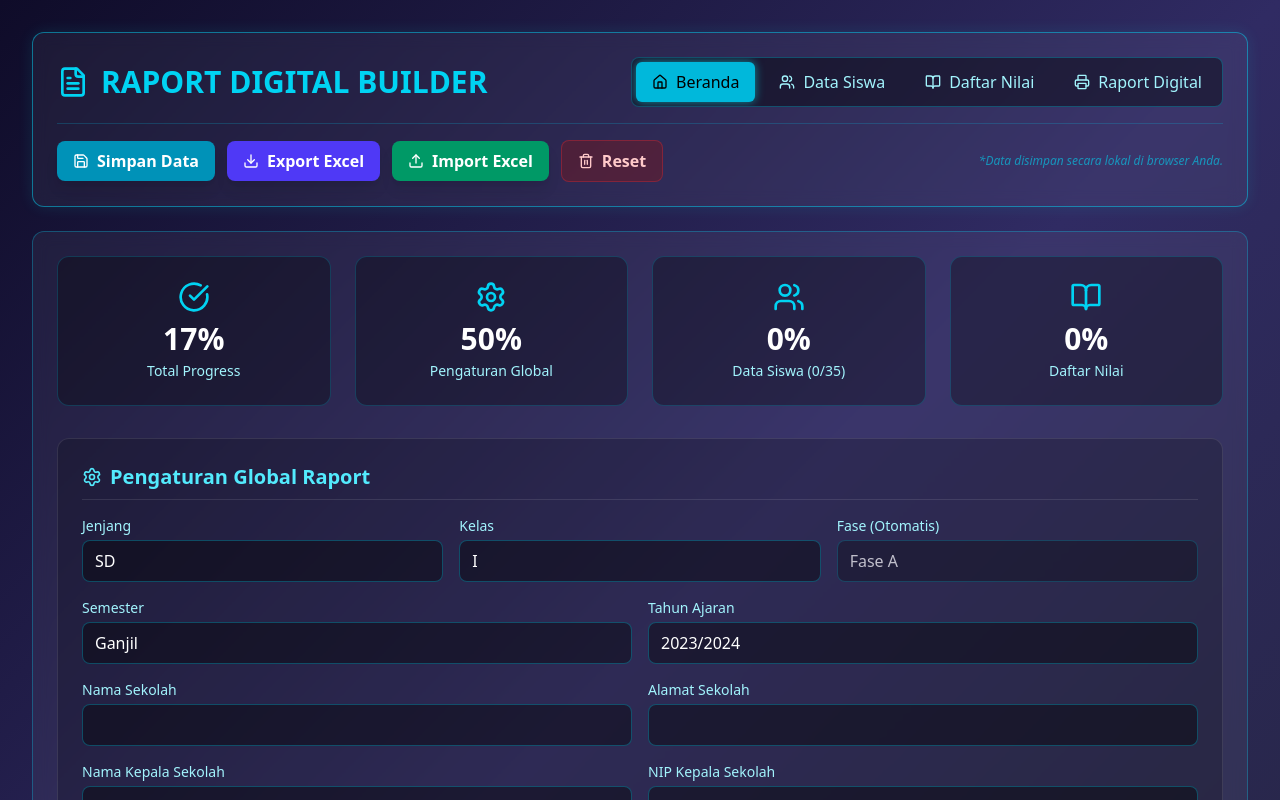
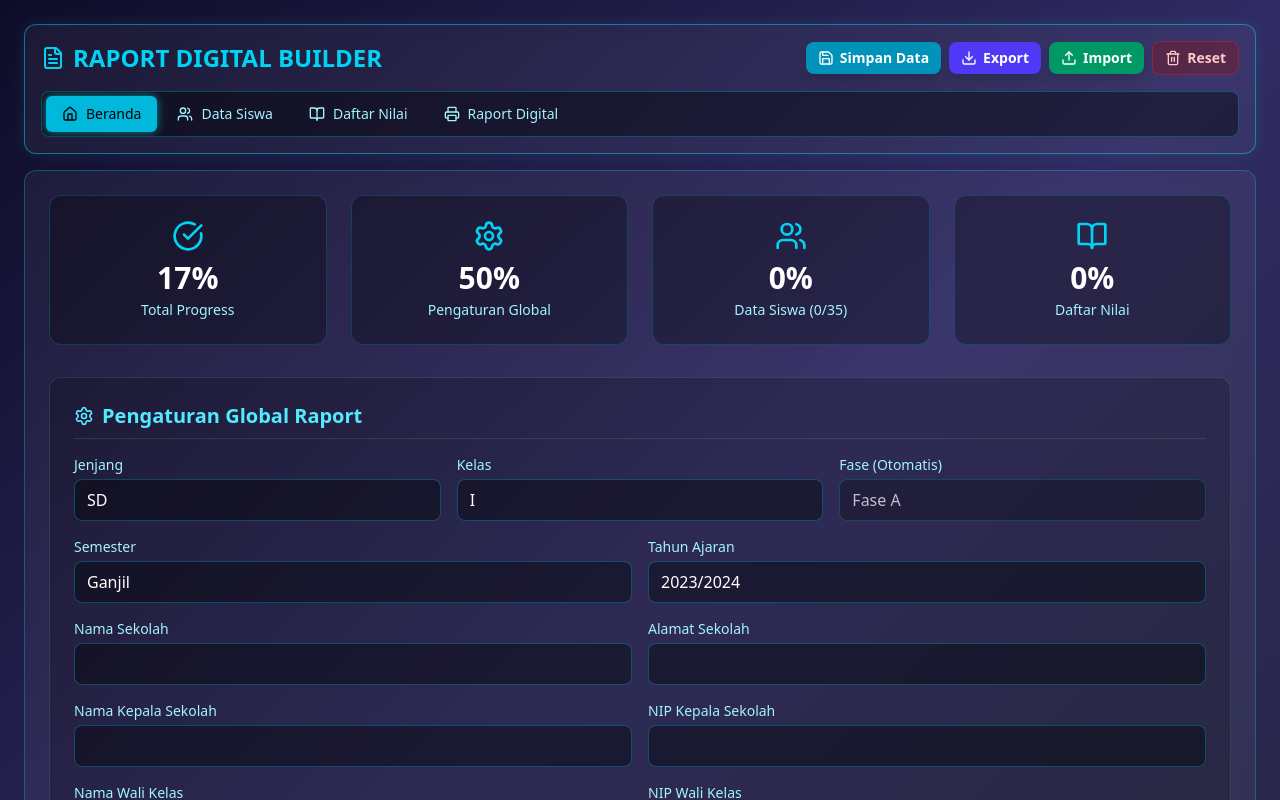
Before and after one commit to pemuryadi/Raport-pemuryadi, a React (Vite) app: page / in a window 1280 px wide. Shown: the top 800 px of the page. Built offline with nearby package versions, Linux system fonts and the light colour scheme.

Commit message:
feat: add cocurricular description generator
Implement automated descriptions for cocurricular reports based on predefined P5 themes to streamline the evaluation process.

```diff
--- a/src/App.tsx
+++ b/src/App.tsx
@@ -151,6 +151,37 @@ function generateDeskripsi(mapel: string, skor: string | number) {
   }
 }
 
+function generateKokurikulerDescription(input: string): string {
+  const t = input.trim().toLowerCase();
+
+  if (!t) return "Siswa menunjukkan perkembangan karakter yang positif dengan mulai berpartisipasi aktif dalam kegiatan projek P5 bersama teman sebaya.";
+
+  if (t.length > 50) return input.charAt(0).toUpperCase() + input.slice(1);
+
+  const themes = [
+    { key: 'berkelanjutan', desc: 'Ananda sangat sadar dalam projek "Gaya Hidup Berkelanjutan", mampu menjaga lingkungan secara aktif serta mengaplikasikan hidup ramah lingkungan di kehidupan sehari-hari.' },
+    { key: 'kearifan', desc: 'Ananda berpartisipasi proaktif pada projek "Kearifan Lokal", menunjukkan sikap adaptif terhadap tradisi serta antusias menjaga kelestarian budaya daerah.' },
+    { key: 'bhinneka', desc: 'Ananda memiliki empati tinggi pada projek "Bhinneka Tunggal Ika", mengutamakan toleransi positif dan sangat menghargai keberagaman dalam pergaulan.' },
+    { key: 'bangun', desc: 'Ananda senantiasa energik dalam projek "Bangunlah Jiwa dan Raganya", mampu memelihara wawasan kesehatan fisik-mental serta berpartisipasi suportif dan positif.' },
+    { key: 'jiwa', desc: 'Ananda menunjukkan antusiasme yang luar biasa pada projek "Bangunlah Jiwa dan Raganya", menjaga kesehatan serta interaksi teman sebaya dengan baik.' },
+    { key: 'demokrasi', desc: 'Ananda mampu mengartikulasikan pemikiran logis pada projek "Suara Demokrasi", tanggap dalam musyawarah serta santun menghargai opini sesama rekan.' },
+    { key: 'rekayasa', desc: 'Ananda berdaya inovasi tinggi dalam projek "Rekayasa dan Teknologi", adaptif merancang ide solusi serta sangat jeli pada detail teknis saat praktik.' },
+    { key: 'teknologi', desc: 'Ananda berdaya inovasi tinggi dalam projek "Rekayasa dan Teknologi", adaptif merancang ide solusi serta sangat jeli pada detail teknis saat praktik.' },
+    { key: 'kewirausahaan', desc: 'Ananda berpikiran maju pada projek "Kewirausahaan", sangat kreatif menciptakan gagasan rintisan serta unggul merencanakan strategi kelompok secara teliti.' },
+    { key: 'wirausaha', desc: 'Ananda berpikiran maju pada projek "Kewirausahaan", sangat kreatif menciptakan gagasan rintisan serta unggul merencanakan strategi kelompok secara teliti.' },
+    { key: 'bekerja', desc: 'Ananda mengembangkan disiplin etos kerja gigih dalam projek "Kebekerjaan", senantiasa berpedoman kuat pada budaya produktif dan integritas profesional di setiap kesempatan.' },
+    { key: 'pancasila', desc: 'Ananda menginternalisasikan nilai-nilai Profil Pelajar Pancasila secara nyata, membiasakan adab kesantunan dan tanggung jawab moral di setiap aktivitas projek.' }
+  ];
+
+  for (const theme of themes) {
+    if (t.includes(theme.key)) {
+      return theme.desc;
+    }
+  }
+
+  return `Ananda menunjukkan proses perkembangan yang sangat berkesan dan tanggap mengenai "${input}". Ananda sanggup membangun interaksi kolaboratif secara komunikatif.`;
+}
+
 // --- Reusable Components ---
 const FormInput = ({ label, value, onChange, placeholder = '', type = 'text', className = '', readOnly = false }: any) => (
   <div className={`flex flex-col gap-1 ${className}`}>
@@ -271,7 +302,34 @@ export default function App() {
       localStorage.removeItem('raport_settings');
       localStorage.removeItem('raport_students');
       localStorage.removeItem('raport_subjects');
-      window.location.reload();
+
+      setSettings({
+        jenjang: 'SD',
+        kelas: 'I',
+        kejuruan: SMK_PROGRAM[0],
+        semester: 'Ganjil',
+        tahunAjaran: '2023/2024',
+        namaSekolah: '',
+        alamatSekolah: '',
+        namaKepsek: '',
+        nipKepsek: '',
+        namaWali: '',
+        nipWali: '',
+        tempatTanggal: '',
+        ekskulList: ['Pramuka'],
+        muatanLokalList: ['Muatan Lokal']
+      });
+      setStudents(Array.from({ length: 35 }, (_, i) => ({
+        id: (i + 1).toString(),
+        nama: '', nisn: '', nis: '',
+        sakit: '', izin: '', alpha: '',
+        catatanWali: '', kokurikuler: '',
+        ekstra: {}, nilai: {}
+      })));
+      setSubjects(generateSubjects('SD', 'I', SMK_PROGRAM[0], ['Muatan Lokal']));
+
+      setActiveTab('beranda');
+      alert("Data berhasil direset.");
     }
   };
 
@@ -545,44 +603,22 @@ export default function App() {
     <div className="min-h-screen bg-gradient-to-br from-[#0f0c29] via-[#302b63] to-[#24243e] text-white font-sans print:bg-none print:bg-white print:text-black">
 
       {/* --- Cyberpunk Control Panel (Hidden on Print) --- */}
-      <div className="p-4 sm:p-8 print:hidden">
+      <div className="p-4 sm:p-6 print:hidden">
         <div className="max-w-7xl mx-auto">
 
-          <div className="bg-white/5 border border-cyan-400/50 rounded-xl p-6 mb-6 backdrop-blur-sm shadow-[0_0_15px_rgba(0,255,255,0.1)]">
+          <div className="bg-white/5 border border-cyan-400/50 rounded-xl p-4 mb-4 backdrop-blur-sm shadow-[0_0_15px_rgba(0,255,255,0.1)] flex flex-col gap-4">
+
             <div className="flex flex-col md:flex-row md:items-center justify-between gap-4">
-              <h1 className="text-3xl font-bold flex items-center gap-3 text-cyan-400">
-                <FileText className="w-8 h-8" />
+              <h1 className="text-xl sm:text-2xl font-bold flex items-center gap-2 text-cyan-400">
+                <FileText className="w-6 h-6" />
                 RAPORT DIGITAL BUILDER
               </h1>
-              <div className="flex flex-wrap gap-2 bg-black/40 p-1 rounded-lg border border-cyan-400/30 overflow-x-auto">
-                {[
-                  { id: 'beranda', label: 'Beranda', icon: Home },
-                  { id: 'data-siswa', label: 'Data Siswa', icon: Users },
-                  { id: 'nilai', label: 'Daftar Nilai', icon: BookOpen },
-                  { id: 'raport', label: 'Raport Digital', icon: Printer },
-                ].map(tab => (
-                  <button
-                    key={tab.id}
-                    onClick={() => setActiveTab(tab.id)}
-                    className={`flex items-center gap-2 px-4 py-2 rounded-md font-medium transition-all whitespace-nowrap ${
-                      activeTab === tab.id
-                        ? 'bg-cyan-500 text-black shadow-[0_0_10px_rgba(0,255,255,0.5)]'
-                        : 'text-cyan-200 hover:bg-white/10'
-                    }`}
-                  >
-                    <tab.icon className="w-4 h-4" />
-                    {tab.label}
-                  </button>
-                ))}
-              </div>
-            </div>
 
-            {/* --- Action Bar --- */}
-            <div className="mt-4 pt-4 border-t border-cyan-400/20 flex flex-wrap items-center gap-3">
+              <div className="flex flex-wrap items-center gap-2">
                 <button
                   onClick={handleSave}
                   disabled={saveStatus === 'saving'}
-                className={`flex items-center gap-2 px-4 py-2 rounded-lg font-bold transition-all ${
+                  className={`flex items-center gap-1.5 px-3 py-1.5 text-sm rounded-lg font-bold transition-all ${
                     saveStatus === 'success'
                       ? 'bg-green-500 text-white'
                       : saveStatus === 'error'
@@ -594,39 +630,41 @@ export default function App() {
                   {saveStatus === 'saving' ? 'Menyimpan...' : saveStatus === 'success' ? 'Tersimpan!' : saveStatus === 'error' ? 'Gagal!' : 'Simpan Data'}
                 </button>
 
-              <button
-                onClick={handleExport}
-                className="flex items-center gap-2 px-4 py-2 rounded-lg font-bold bg-indigo-600 hover:bg-indigo-500 text-white transition-all shadow-lg"
-              >
-                <Download className="w-4 h-4" />
-                Export Excel
+                <button onClick={handleExport} className="flex items-center gap-1.5 px-3 py-1.5 text-sm rounded-lg font-bold bg-indigo-600 hover:bg-indigo-500 text-white transition-all shadow-lg">
+                  <Download className="w-4 h-4" /> Export
                 </button>
 
-              <label className="flex items-center gap-2 px-4 py-2 rounded-lg font-bold bg-emerald-600 hover:bg-emerald-500 text-white transition-all shadow-lg cursor-pointer">
-                <Upload className="w-4 h-4" />
-                Import Excel
-                <input
-                  type="file"
-                  ref={fileInputRef}
-                  onChange={handleImport}
-                  accept=".xlsx, .xls"
-                  className="hidden"
-                />
+                <label className="flex items-center gap-1.5 px-3 py-1.5 text-sm rounded-lg font-bold bg-emerald-600 hover:bg-emerald-500 text-white transition-all shadow-lg cursor-pointer">
+                  <Upload className="w-4 h-4" /> Import
+                  <input type="file" ref={fileInputRef} onChange={handleImport} accept=".xlsx, .xls" className="hidden" />
                 </label>
 
+                <button onClick={handleReset} className="flex items-center gap-1.5 px-3 py-1.5 text-sm rounded-lg font-bold bg-red-900/40 hover:bg-red-600 text-red-200 hover:text-white transition-all border border-red-500/30">
+                  <Trash2 className="w-4 h-4" /> Reset
+                </button>
+              </div>
+            </div>
+
+            <div className="flex flex-wrap gap-1 bg-black/40 p-1 rounded-lg border border-cyan-400/30 overflow-x-auto">
+              {[
+                { id: 'beranda', label: 'Beranda', icon: Home },
+                { id: 'data-siswa', label: 'Data Siswa', icon: Users },
+                { id: 'nilai', label: 'Daftar Nilai', icon: BookOpen },
+                { id: 'raport', label: 'Raport Digital', icon: Printer },
+              ].map(tab => (
                 <button
-                onClick={handleReset}
-                className="flex items-center gap-2 px-4 py-2 rounded-lg font-bold bg-red-900/40 hover:bg-red-600 text-red-200 hover:text-white transition-all border border-red-500/30"
+                  key={tab.id}
+                  onClick={() => setActiveTab(tab.id)}
+                  className={`flex items-center justify-center flex-1 sm:flex-none gap-2 px-4 py-2 rounded-md font-medium transition-all whitespace-nowrap text-sm ${
+                    activeTab === tab.id
+                      ? 'bg-cyan-500 text-black shadow-[0_0_10px_rgba(0,255,255,0.5)]'
+                      : 'text-cyan-200 hover:bg-white/10'
+                  }`}
                 >
-                <Trash2 className="w-4 h-4" />
-                Reset
+                  <tab.icon className="w-4 h-4" />
+                  {tab.label}
                 </button>
-
-              {saveStatus === 'idle' && (
-                <span className="text-xs text-cyan-400/60 ml-auto hidden sm:inline-block italic">
-                  *Data disimpan secara lokal di browser Anda.
-                </span>
-              )}
+              ))}
             </div>
           </div>
 
@@ -968,7 +1006,7 @@ export default function App() {
           <tbody>
             <tr>
               <td className="border border-black p-2 leading-relaxed min-h-[40px] whitespace-pre-line">
-                {printStudent.kokurikuler || 'Ananda sudah baik dalam penalaran kritis dan masih perlu pendampingan dalam mengomunikasikan gagasan dalam tema peduli lingkungan.'}
+                {generateKokurikulerDescription(printStudent.kokurikuler)}
               </td>
             </tr>
           </tbody>
```
Lines whose indentation alone changed are shown as unchanged.
